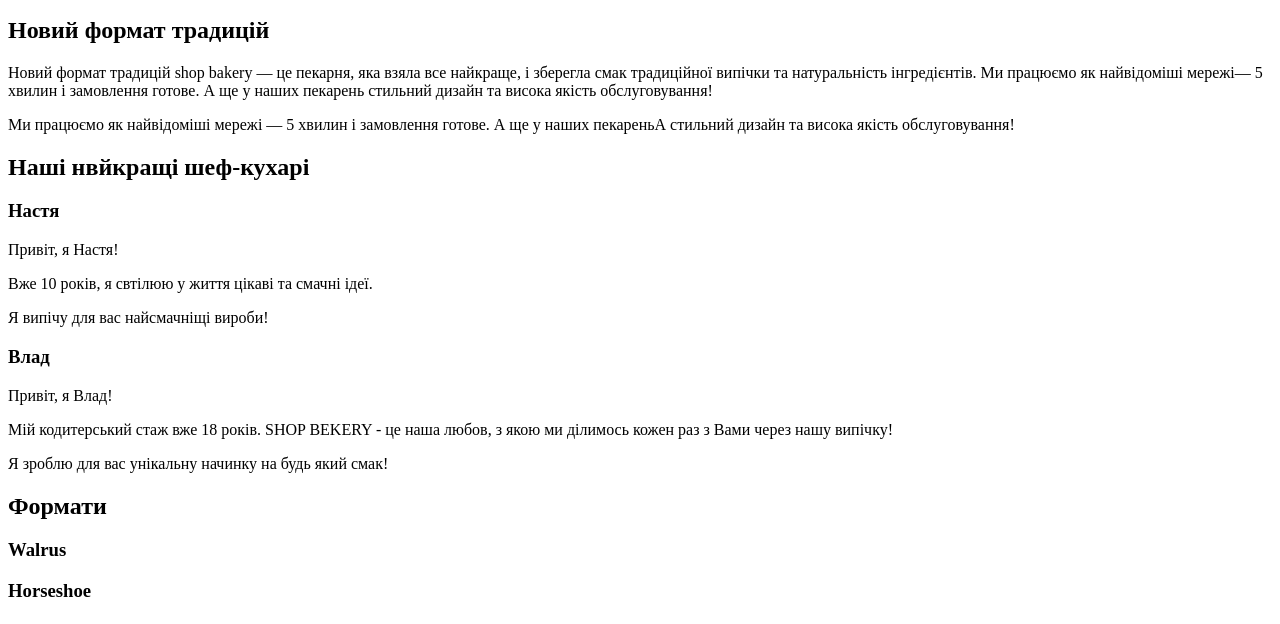
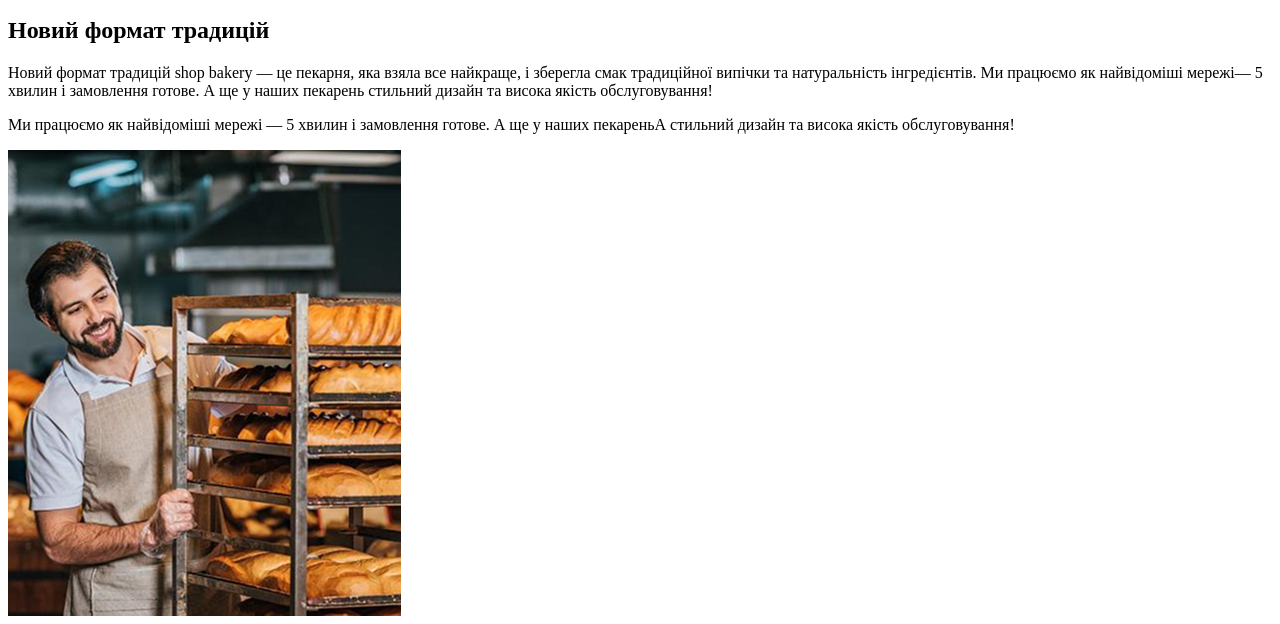
Before and after one commit to 8GhOsT8/practice, a plain HTML site: page index.html in a window 1280 px wide. Shown: the part 306-930 px from the top of the page. Drawn offline with Linux system fonts and the light colour scheme.

Commit message:
Додавання картинки

```diff
--- a/index.html
+++ b/index.html
@@ -43,6 +43,10 @@
           <span>5 хвилин і замовлення готове.</span> А ще у наших пекареньА
           стильний дизайн та висока якість обслуговування!
         </p>
+        <img
+          src="./image/baker_man.jpg"
+          alt="Чоловік-пекар задоволено дивиться на батони"
+        />
       </section>
       <section>
         <h2>Наші нвйкращі шеф-кухарі</h2>
```
Also changed, not shown: image/baker_man.jpg (added).
